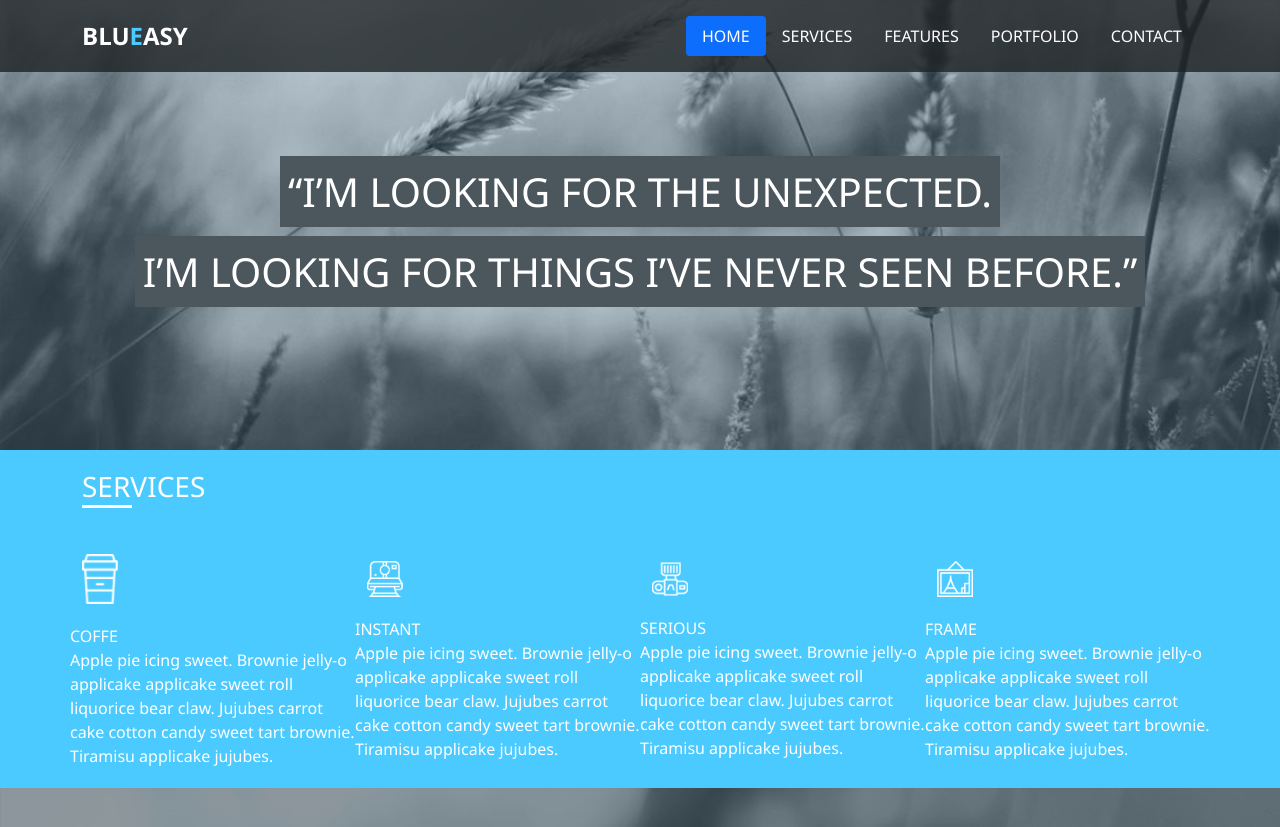
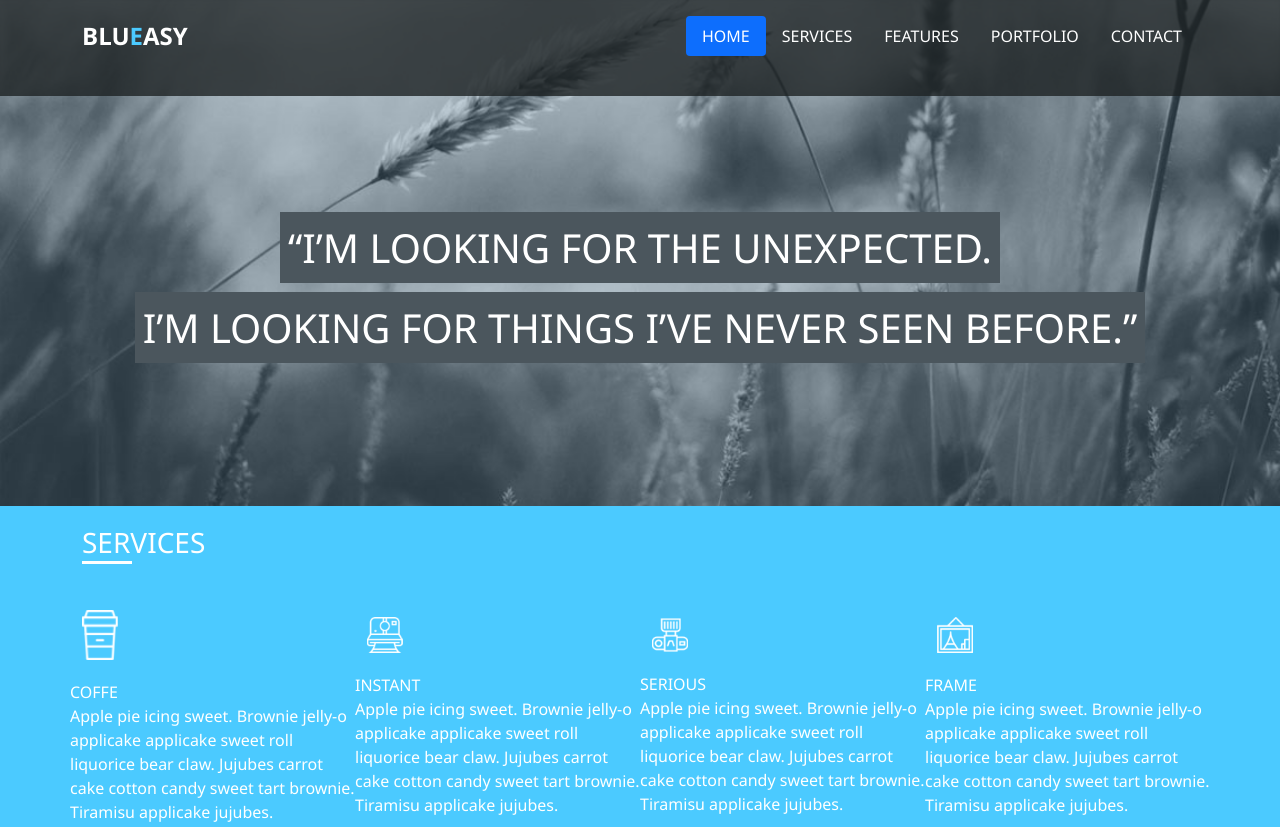
Before and after one commit to Leuz91/blueasy, a plain HTML site: page index.html in a window 1280 px wide. Shown: the top 827 px of the page. Drawn offline with nearby package versions, Linux system fonts and the light colour scheme.

Commit message:
Update style.css

```diff
--- a/style.css
+++ b/style.css
@@ -3,10 +3,15 @@
   background-repeat: no-repeat;
   background-size: cover;
   padding-bottom: 50px;
+  padding-top:10%;
 }
 
 .modifpart1 {
   background-color: rgba(029, 034, 036, 0.8);
+  position: fixed;
+  z-index: 20;
+  top: 0;
+
 }
 .nav-item a {
   text-decoration: none;
```
